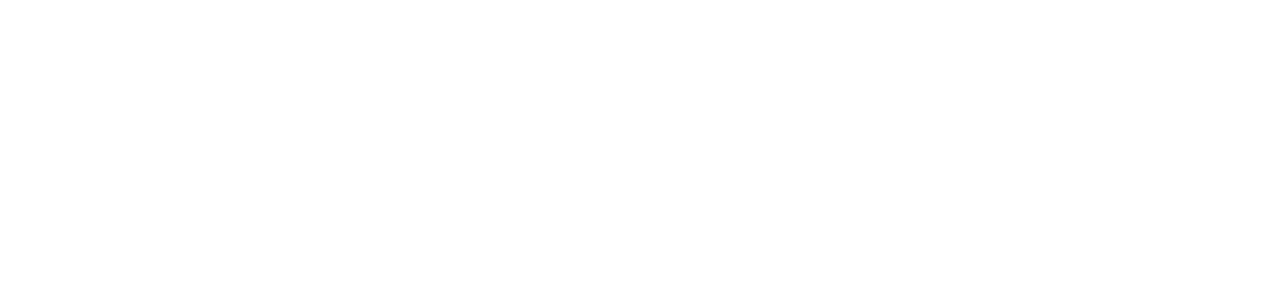
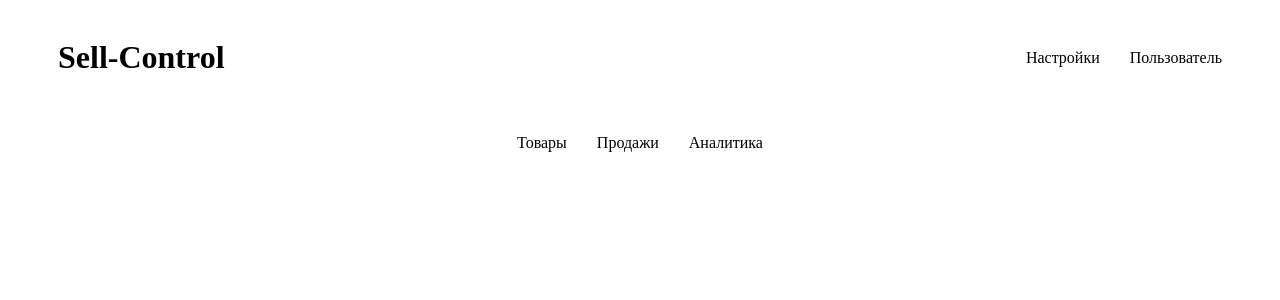
Before and after one commit to Koryandr/sell-control, a React (Vite) app: page / in a window 1280 px wide. Shown: the top 300 px of the page. Built offline with nearby package versions, Linux system fonts and the light colour scheme.

Commit message:
feat: add header and footer component
Добавил Header и Footer.
Настроил базовую структуру приложения.
Следующим этапом будет подключение React Router.

```diff
--- a/src/App.tsx
+++ b/src/App.tsx
@@ -1,10 +1,11 @@
 import './App.css'
+import MainLayout from './layouts/MainLayout'
 
 function App() {
 
   return (
     <>
-
+      <MainLayout/>
     </>
   )
 }
--- /dev/null
+++ b/src/components/Footer.css
@@ -0,0 +1,11 @@
+.lower {
+    display: flex;
+    justify-content: center;
+    align-items: center;
+    padding: 10px 50px;
+}
+
+.bottom-icons {
+    display: flex;
+    gap: 30px;
+}
--- /dev/null
+++ b/src/components/Footer.tsx
@@ -0,0 +1,17 @@
+import "./Footer.css";
+
+const Footer = () => {
+    return(
+        <>
+        <footer className="lower">
+            <div className="bottom-icons">
+                <p>Товары</p>
+                <p>Продажи</p>
+                <p>Аналитика</p>
+            </div>
+        </footer>
+        </>
+    )
+}
+
+export default Footer;
--- /dev/null
+++ b/src/components/Header.css
@@ -0,0 +1,12 @@
+.Head {
+    display: flex;
+    justify-content: space-between;
+    align-items: center;
+
+    padding: 10px 50px;
+}
+
+.user-settings {
+    display: flex;
+    gap: 30px;
+}
--- /dev/null
+++ b/src/components/Header.tsx
@@ -0,0 +1,17 @@
+import './Header.css'
+
+const Header = () =>{
+    return(
+        <>
+        <header className='Head'>
+            <h1 className='main-text'>Sell-Control</h1>
+            <div className='user-settings'>
+                <p>Настройки</p>
+                <p>Пользователь</p>
+            </div>
+        </header>
+        </>
+    )
+}
+
+export default Header;
--- /dev/null
+++ b/src/layouts/MainLayout.tsx
@@ -0,0 +1,15 @@
+import Header from "../components/Header";
+import Footer from "../components/Footer";
+import Dashboard from "../pages/Dashboard";
+
+const MainLayout = () => {
+    return(
+        <>
+        <Header/>
+        <Dashboard/>
+        <Footer/>
+        </>
+    )
+}
+
+export default MainLayout;
--- /dev/null
+++ b/src/pages/Dashboard.tsx
@@ -0,0 +1,9 @@
+const Dashboard = () => {
+    return(
+        <>
+
+        </>
+    )
+}
+
+export default Dashboard;
```
